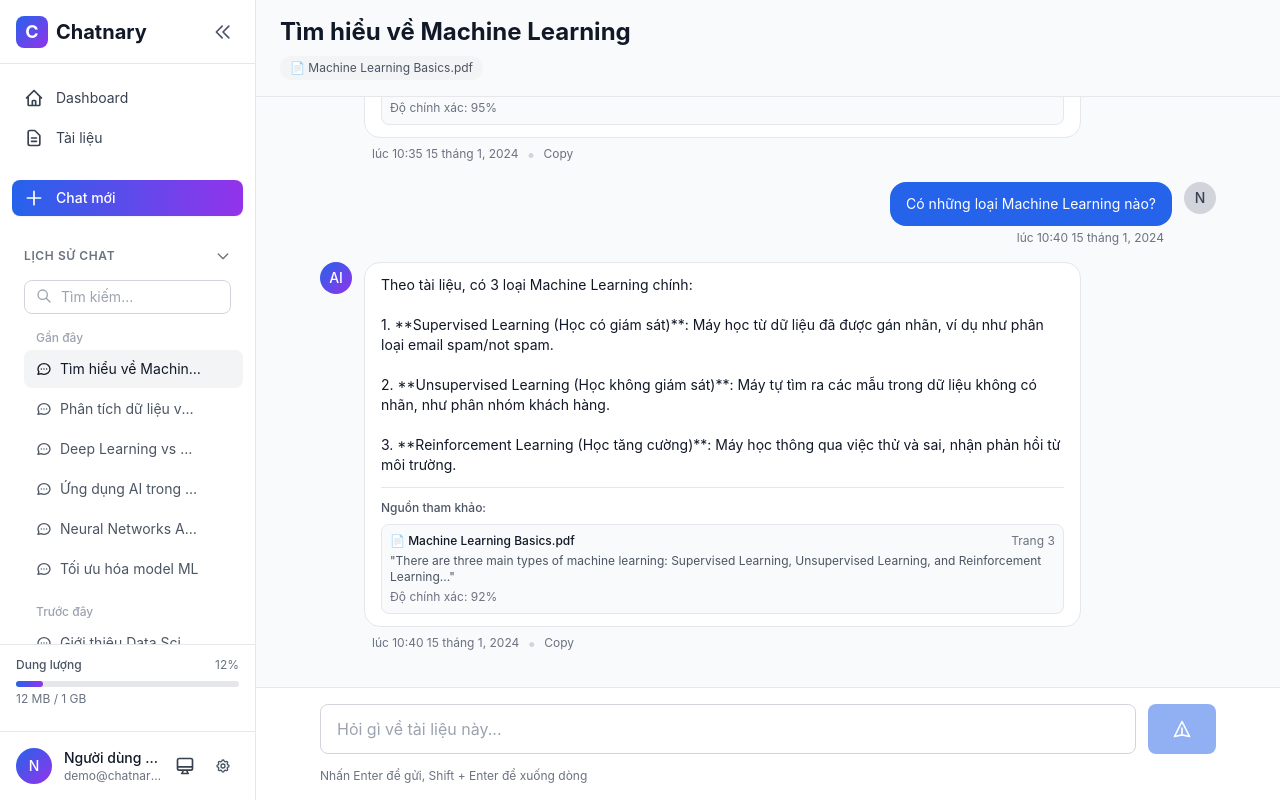
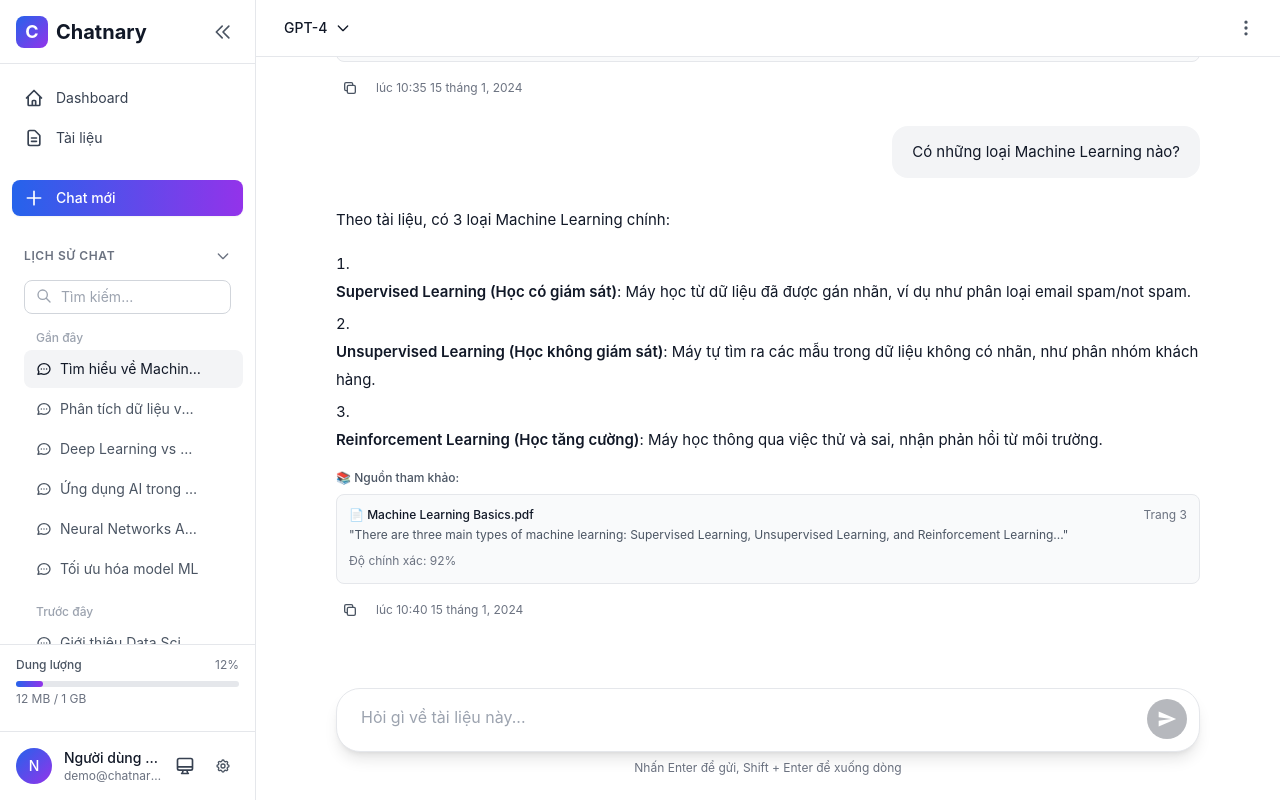
Before and after one commit to ThanhdatOris/chatnary-frontend, a Next.js app: page /chat/chat_001 in a window 1280 px wide. Built offline with nearby package versions, Linux system fonts and the light colour scheme.

Commit message:
chat_layout & fix linter

```diff
--- a/package.json
+++ b/package.json
@@ -26,6 +26,8 @@
     "react-dom": "19.1.0",
     "react-dropzone": "^14.3.8",
     "react-hook-form": "^7.62.0",
+    "react-markdown": "^10.1.0",
+    "remark-gfm": "^4.0.1",
     "tailwind-merge": "^3.3.1",
     "zod": "^4.0.17"
   },
--- a/src/app/chat/[id]/page.tsx
+++ b/src/app/chat/[id]/page.tsx
@@ -8,7 +8,7 @@ import { Button, Loading } from '@/components/ui';
 import { chatsApi, messagesApi, suggestionsApi } from '@/lib/api';
 import { ChatSession, Message } from '@/lib/types';
 import { useParams, useRouter } from 'next/navigation';
-import { useEffect, useRef, useState } from 'react';
+import { useCallback, useEffect, useRef, useState } from 'react';
 
 export default function ChatPage() {
   const params = useParams();
@@ -20,20 +20,13 @@ export default function ChatPage() {
   const [suggestions, setSuggestions] = useState<string[]>([]);
   const [loading, setLoading] = useState(true);
   const [sending, setSending] = useState(false);
+  const [selectedModel, setSelectedModel] = useState('GPT-4');
+  const [showModelMenu, setShowModelMenu] = useState(false);
+  const [showChatMenu, setShowChatMenu] = useState(false);
 
   const messagesEndRef = useRef<HTMLDivElement>(null);
 
-  useEffect(() => {
-    if (chatId) {
-      fetchChatData();
-    }
-  }, [chatId]);
-
-  useEffect(() => {
-    scrollToBottom();
-  }, [messages]);
-
-  const fetchChatData = async () => {
+  const fetchChatData = useCallback(async () => {
     setLoading(true);
     try {
       const [chatRes, messagesRes, suggestionsRes] = await Promise.all([
@@ -50,7 +43,33 @@ export default function ChatPage() {
     } finally {
       setLoading(false);
     }
-  };
+  }, [chatId]);
+
+  useEffect(() => {
+    if (chatId) {
+      fetchChatData();
+    }
+  }, [chatId, fetchChatData]);
+
+  useEffect(() => {
+    scrollToBottom();
+  }, [messages]);
+
+  // Close dropdowns when clicking outside
+  useEffect(() => {
+    const handleClickOutside = (event: MouseEvent) => {
+      const target = event.target as HTMLElement;
+      if (!target.closest('.model-menu-container')) {
+        setShowModelMenu(false);
+      }
+      if (!target.closest('.chat-menu-container')) {
+        setShowChatMenu(false);
+      }
+    };
+
+    document.addEventListener('mousedown', handleClickOutside);
+    return () => document.removeEventListener('mousedown', handleClickOutside);
+  }, []);
 
   const scrollToBottom = () => {
     messagesEndRef.current?.scrollIntoView({ behavior: 'smooth' });
@@ -107,28 +126,82 @@ export default function ChatPage() {
   return (
     <MainLayout>
       <div className="fixed inset-0 flex flex-col" style={{ marginLeft: 'inherit', top: 0, bottom: 0 }}>
-        {/* Header */}
-        <div className="flex-shrink-0 bg-gray-50 dark:bg-gray-950 border-b border-gray-200 dark:border-gray-700 px-6 py-4">
-          <div>
-            <h1 className="text-2xl font-bold text-gray-900 dark:text-gray-100">
-              {chat.title}
-            </h1>
-            <div className="flex items-center gap-2 mt-2">
-              {chat.documents?.map((doc) => (
-                <span
-                  key={doc.id}
-                  className="text-xs text-gray-600 dark:text-gray-400 bg-gray-100 dark:bg-gray-800 px-2.5 py-1 rounded-full"
-                >
-                  📄 {doc.name}
-                </span>
-              ))}
+        {/* Header - ChatGPT Style */}
+        <div className="flex-shrink-0 bg-white dark:bg-gray-900 border-b border-gray-200 dark:border-gray-700">
+          <div className="flex items-center justify-between px-4 h-14">
+            {/* Model Selector */}
+            <div className="relative model-menu-container">
+              <button
+                onClick={() => setShowModelMenu(!showModelMenu)}
+                className="flex items-center gap-2 px-3 py-1.5 rounded-lg hover:bg-gray-100 dark:hover:bg-gray-800 transition-colors text-sm font-medium text-gray-900 dark:text-gray-100"
+              >
+                <span>{selectedModel}</span>
+                <svg className="w-4 h-4" fill="none" viewBox="0 0 24 24" stroke="currentColor">
+                  <path strokeLinecap="round" strokeLinejoin="round" strokeWidth={2} d="M19 9l-7 7-7-7" />
+                </svg>
+              </button>
+
+              {/* Model Dropdown */}
+              {showModelMenu && (
+                <div className="absolute top-full left-0 mt-1 w-48 bg-white dark:bg-gray-800 rounded-lg shadow-lg border border-gray-200 dark:border-gray-700 py-1 z-50">
+                  {['GPT-4', 'GPT-3.5', 'Claude', 'Gemini'].map((model) => (
+                    <button
+                      key={model}
+                      onClick={() => {
+                        setSelectedModel(model);
+                        setShowModelMenu(false);
+                      }}
+                      className="w-full px-4 py-2 text-left text-sm hover:bg-gray-100 dark:hover:bg-gray-700 text-gray-900 dark:text-gray-100"
+                    >
+                      {model}
+                    </button>
+                  ))}
+                </div>
+              )}
+            </div>
+
+            {/* Chat Menu */}
+            <div className="relative chat-menu-container">
+              <button
+                onClick={() => setShowChatMenu(!showChatMenu)}
+                className="p-2 rounded-lg hover:bg-gray-100 dark:hover:bg-gray-800 transition-colors"
+                aria-label="Menu chat"
+              >
+                <svg className="w-5 h-5 text-gray-600 dark:text-gray-400" fill="none" viewBox="0 0 24 24" stroke="currentColor">
+                  <path strokeLinecap="round" strokeLinejoin="round" strokeWidth={2} d="M12 5v.01M12 12v.01M12 19v.01M12 6a1 1 0 110-2 1 1 0 010 2zm0 7a1 1 0 110-2 1 1 0 010 2zm0 7a1 1 0 110-2 1 1 0 010 2z" />
+                </svg>
+              </button>
+
+              {/* Menu Dropdown */}
+              {showChatMenu && (
+                <div className="absolute top-full right-0 mt-1 w-48 bg-white dark:bg-gray-800 rounded-lg shadow-lg border border-gray-200 dark:border-gray-700 py-1 z-50">
+                  <button
+                    onClick={() => setShowChatMenu(false)}
+                    className="w-full px-4 py-2 text-left text-sm hover:bg-gray-100 dark:hover:bg-gray-700 text-gray-900 dark:text-gray-100"
+                  >
+                    Đổi tên
+                  </button>
+                  <button
+                    onClick={() => setShowChatMenu(false)}
+                    className="w-full px-4 py-2 text-left text-sm hover:bg-gray-100 dark:hover:bg-gray-700 text-gray-900 dark:text-gray-100"
+                  >
+                    Chia sẻ
+                  </button>
+                  <button
+                    onClick={() => setShowChatMenu(false)}
+                    className="w-full px-4 py-2 text-left text-sm hover:bg-gray-100 dark:hover:bg-gray-700 text-red-600 dark:text-red-400"
+                  >
+                    Xóa chat
+                  </button>
+                </div>
+              )}
             </div>
           </div>
         </div>
 
         {/* Messages Area */}
-        <div className="flex-1 overflow-y-auto px-6 py-4 bg-gray-50 dark:bg-gray-950">
-          <div className="max-w-4xl mx-auto space-y-4">
+        <div className="flex-1 overflow-y-auto bg-white dark:bg-gray-900 pt-0">
+          <div className="max-w-4xl mx-auto px-4 py-6 space-y-6">
             {messages.length === 0 ? (
               <div className="text-center py-16">
                 <div className="w-16 h-16 bg-blue-100 dark:bg-blue-900/30 rounded-full flex items-center justify-center mx-auto mb-4">
--- a/src/app/chat/page.tsx
+++ b/src/app/chat/page.tsx
@@ -132,6 +132,7 @@ export default function ChatPage() {
                         checked={selectedDocs.includes(doc.id)}
                         onChange={() => handleToggleDoc(doc.id)}
                         className="w-5 h-5 text-blue-600 rounded focus:ring-blue-500"
+                        aria-label={`Chọn tài liệu ${doc.name}`}
                       />
                     </div>
                     <div className="text-3xl">{getFileIcon(doc.type)}</div>
--- a/src/components/chat/ChatInput.tsx
+++ b/src/components/chat/ChatInput.tsx
@@ -1,6 +1,5 @@
 'use client';
 
-import { Button } from '@/components/ui';
 import { KeyboardEvent, useEffect, useRef, useState } from 'react';
 
 interface ChatInputProps {
@@ -36,10 +35,9 @@ export default function ChatInput({ onSend, disabled, placeholder = 'Nhập câu
   };
 
   return (
-    <div className="border-t border-gray-200 dark:border-gray-700 bg-white dark:bg-gray-900 px-6 py-4">
-      <div className="max-w-4xl mx-auto">
-        <div className="flex gap-3 items-start">
-          <div className="flex-1 relative">
+    <div className="bg-white dark:bg-gray-900 pt-4 pb-6">
+      <div className="max-w-4xl mx-auto px-4">
+        <div className="relative bg-white dark:bg-gray-800 rounded-3xl shadow-lg border border-gray-200 dark:border-gray-700">
           <textarea
             ref={textareaRef}
             value={message}
@@ -48,28 +46,15 @@ export default function ChatInput({ onSend, disabled, placeholder = 'Nhập câu
             placeholder={placeholder}
             disabled={disabled}
             rows={1}
-              className="w-full px-4 py-3 pr-12 rounded-lg border border-gray-300 dark:border-gray-600
-                       bg-white dark:bg-gray-800 text-gray-900 dark:text-gray-100
-                       placeholder:text-gray-400 dark:placeholder:text-gray-500
-                       focus:outline-none focus:ring-2 focus:ring-blue-500 focus:border-transparent
-                       disabled:opacity-50 disabled:cursor-not-allowed resize-none min-h-[50px] max-h-32"
+            className="w-full px-6 py-4 pr-14 bg-transparent text-gray-900 dark:text-gray-100 placeholder:text-gray-400 dark:placeholder:text-gray-500 focus:outline-none resize-none min-h-[56px] max-h-32 rounded-3xl"
             style={{ overflowY: message.length > 100 ? 'auto' : 'hidden' }}
           />
-            {message && (
+
+          {/* Send Button */}
           <button
-                onClick={() => setMessage('')}
-                className="absolute right-3 top-3.5 text-gray-400 hover:text-gray-600 dark:hover:text-gray-300 transition-colors"
-              >
-                <svg className="w-5 h-5" fill="none" viewBox="0 0 24 24" stroke="currentColor">
-                  <path strokeLinecap="round" strokeLinejoin="round" strokeWidth={2} d="M6 18L18 6M6 6l12 12" />
-                </svg>
-              </button>
-            )}
-          </div>
-          <Button
             onClick={handleSend}
             disabled={!message.trim() || disabled}
-            className="px-6 h-[50px] flex-shrink-0"
+            className="absolute right-3 bottom-3 w-10 h-10 rounded-full bg-gray-900 dark:bg-white text-white dark:text-gray-900 flex items-center justify-center disabled:opacity-30 disabled:cursor-not-allowed hover:opacity-80 transition-opacity"
           >
             {disabled ? (
               <svg className="animate-spin h-5 w-5" fill="none" viewBox="0 0 24 24">
@@ -77,13 +62,13 @@ export default function ChatInput({ onSend, disabled, placeholder = 'Nhập câu
                 <path className="opacity-75" fill="currentColor" d="M4 12a8 8 0 018-8V0C5.373 0 0 5.373 0 12h4zm2 5.291A7.962 7.962 0 014 12H0c0 3.042 1.135 5.824 3 7.938l3-2.647z" />
               </svg>
             ) : (
-              <svg className="w-5 h-5" fill="none" viewBox="0 0 24 24" stroke="currentColor">
-                <path strokeLinecap="round" strokeLinejoin="round" strokeWidth={2} d="M12 19l9 2-9-18-9 18 9-2zm0 0v-8" />
+              <svg className="w-5 h-5" fill="currentColor" viewBox="0 0 24 24">
+                <path d="M2.01 21L23 12 2.01 3 2 10l15 2-15 2z" />
               </svg>
             )}
-          </Button>
+          </button>
         </div>
-        <p className="text-xs text-gray-500 dark:text-gray-400 mt-2 select-none">
+        <p className="text-xs text-gray-500 dark:text-gray-400 mt-2 text-center select-none">
           Nhấn Enter để gửi, Shift + Enter để xuống dòng
         </p>
       </div>
--- a/src/components/chat/ChatMessage.tsx
+++ b/src/components/chat/ChatMessage.tsx
@@ -3,6 +3,8 @@
 import { Message } from '@/lib/types';
 import { copyToClipboard, formatDateTime } from '@/lib/utils';
 import { useState } from 'react';
+import ReactMarkdown from 'react-markdown';
+import remarkGfm from 'remark-gfm';
 
 interface ChatMessageProps {
   message: Message;
@@ -22,38 +24,73 @@ export default function ChatMessage({ message }: ChatMessageProps) {
   const isUser = message.role === 'user';
 
   return (
-    <div className={`flex gap-3 ${isUser ? 'justify-end' : 'justify-start'}`}>
-      {/* Avatar */}
-      {!isUser && (
-        <div className="w-8 h-8 rounded-full bg-gradient-to-br from-blue-600 to-purple-600 flex items-center justify-center flex-shrink-0">
-          <span className="text-white text-sm font-medium">AI</span>
-        </div>
-      )}
-
+    <div className={`flex ${isUser ? 'justify-end' : 'justify-start'}`}>
       {/* Message Content */}
-      <div className={`max-w-[80%] ${isUser ? 'order-first' : ''}`}>
+      <div className={`${isUser ? 'max-w-[70%]' : 'w-full'}`}>
         <div
-          className={`rounded-2xl px-4 py-3 ${
+          className={`${
             isUser
-              ? 'bg-blue-600 text-white'
-              : 'bg-white dark:bg-gray-800 border border-gray-200 dark:border-gray-700'
+              ? 'bg-gray-100 dark:bg-gray-800 rounded-2xl px-5 py-3'
+              : 'px-0 py-1'
           }`}
         >
-          <p className={`text-sm whitespace-pre-wrap ${isUser ? 'text-white' : 'text-gray-900 dark:text-gray-100'}`}>
-            {message.content}
-          </p>
+          {isUser ? (
+            <div className="text-[15px] leading-7 text-gray-900 dark:text-gray-100 whitespace-pre-wrap">
+              {message.content}
+            </div>
+          ) : (
+            <div className="markdown-content text-[15px] leading-7 text-gray-900 dark:text-gray-100">
+              <ReactMarkdown
+                remarkPlugins={[remarkGfm]}
+                components={{
+                  p: ({children}) => <p className="my-4 first:mt-0 last:mb-0">{children}</p>,
+                  h1: ({children}) => <h1 className="text-2xl font-semibold mt-6 mb-4">{children}</h1>,
+                  h2: ({children}) => <h2 className="text-xl font-semibold mt-6 mb-4">{children}</h2>,
+                  h3: ({children}) => <h3 className="text-lg font-semibold mt-6 mb-4">{children}</h3>,
+                  code: ({inline, children, ...props}: any) =>
+                    inline ? (
+                      <code className="px-1.5 py-0.5 rounded bg-gray-100 dark:bg-gray-800 text-pink-600 dark:text-pink-400 font-mono text-sm" {...props}>
+                        {children}
+                      </code>
+                    ) : (
+                      <code className="block bg-gray-900 dark:bg-gray-950 text-gray-100 p-4 rounded-lg overflow-x-auto font-mono text-sm" {...props}>
+                        {children}
+                      </code>
+                    ),
+                  pre: ({children}) => <pre className="my-4">{children}</pre>,
+                  ul: ({children}) => <ul className="my-4 list-disc list-inside space-y-1">{children}</ul>,
+                  ol: ({children}) => <ol className="my-4 list-decimal list-inside space-y-1">{children}</ol>,
+                  // ReactMarkdown ensures li is wrapped in ul/ol
+                  li: ({children}) => <li className="my-1">{children}</li>,
+                  a: ({children, href}) => (
+                    <a href={href} className="text-blue-600 dark:text-blue-400 hover:underline" target="_blank" rel="noopener noreferrer">
+                      {children}
+                    </a>
+                  ),
+                  strong: ({children}) => <strong className="font-semibold text-gray-900 dark:text-gray-100">{children}</strong>,
+                  blockquote: ({children}) => (
+                    <blockquote className="border-l-4 border-gray-300 dark:border-gray-700 pl-4 italic my-4">
+                      {children}
+                    </blockquote>
+                  ),
+                }}
+              >
+                {message.content}
+              </ReactMarkdown>
+            </div>
+          )}
 
-          {/* Sources */}
-          {message.sources && message.sources.length > 0 && (
-            <div className="mt-3 pt-3 border-t border-gray-200 dark:border-gray-700">
+          {/* Sources - Only for AI messages */}
+          {!isUser && message.sources && message.sources.length > 0 && (
+            <div className="mt-4 space-y-2">
               <p className="text-xs font-medium text-gray-600 dark:text-gray-400 mb-2">
-                Nguồn tham khảo:
+                📚 Nguồn tham khảo:
               </p>
               <div className="space-y-2">
                 {message.sources.map((source, idx) => (
                   <div
                     key={idx}
-                    className="p-2 bg-gray-50 dark:bg-gray-900/50 rounded-lg border border-gray-200 dark:border-gray-700"
+                    className="p-3 bg-gray-50 dark:bg-gray-800/50 rounded-lg border border-gray-200 dark:border-gray-700"
                   >
                     <div className="flex items-center justify-between mb-1">
                       <span className="text-xs font-medium text-gray-900 dark:text-gray-100">
@@ -66,7 +103,7 @@ export default function ChatMessage({ message }: ChatMessageProps) {
                     <p className="text-xs text-gray-600 dark:text-gray-400 line-clamp-2">
                       &quot;{source.content}&quot;
                     </p>
-                    <div className="mt-1 flex items-center gap-2">
+                    <div className="mt-1">
                       <span className="text-xs text-gray-500 dark:text-gray-400">
                         Độ chính xác: {Math.round(source.score * 100)}%
                       </span>
@@ -78,32 +115,30 @@ export default function ChatMessage({ message }: ChatMessageProps) {
           )}
         </div>
 
-        {/* Metadata */}
-        <div className={`flex items-center gap-2 mt-1 px-2 ${isUser ? 'justify-end' : 'justify-start'}`}>
-          <span className="text-xs text-gray-500 dark:text-gray-400">
-            {formatDateTime(message.createdAt)}
-          </span>
-
-          {!isUser && (
-            <>
-              <span className="text-gray-300 dark:text-gray-600">•</span>
-              <button
-                onClick={handleCopy}
-                className="text-xs text-gray-500 dark:text-gray-400 hover:text-gray-700 dark:hover:text-gray-300 transition-colors"
-              >
-                {copied ? '✓ Đã copy' : 'Copy'}
-              </button>
-            </>
-          )}
-        </div>
+        {/* Metadata - Actions for AI messages */}
+        {!isUser && (
+          <div className="flex items-center gap-3 mt-2">
+            <button
+              onClick={handleCopy}
+              className="p-1.5 rounded-lg hover:bg-gray-100 dark:hover:bg-gray-800 transition-colors"
+              title={copied ? 'Đã copy' : 'Copy'}
+            >
+              {copied ? (
+                <svg className="w-4 h-4 text-green-600" fill="none" viewBox="0 0 24 24" stroke="currentColor">
+                  <path strokeLinecap="round" strokeLinejoin="round" strokeWidth={2} d="M5 13l4 4L19 7" />
+                </svg>
+              ) : (
+                <svg className="w-4 h-4 text-gray-600 dark:text-gray-400" fill="none" viewBox="0 0 24 24" stroke="currentColor">
+                  <path strokeLinecap="round" strokeLinejoin="round" strokeWidth={2} d="M8 16H6a2 2 0 01-2-2V6a2 2 0 012-2h8a2 2 0 012 2v2m-6 12h8a2 2 0 002-2v-8a2 2 0 00-2-2h-8a2 2 0 00-2 2v8a2 2 0 002 2z" />
+                </svg>
+              )}
+            </button>
+            <span className="text-xs text-gray-500 dark:text-gray-400">
+              {formatDateTime(message.createdAt)}
+            </span>
+          </div>
+        )}
       </div>
-
-      {/* User Avatar */}
-      {isUser && (
-        <div className="w-8 h-8 rounded-full bg-gray-300 dark:bg-gray-600 flex items-center justify-center flex-shrink-0">
-          <span className="text-gray-700 dark:text-gray-200 text-sm font-medium">N</span>
-        </div>
-      )}
     </div>
   );
 }
--- a/src/components/document/DocumentCard.tsx
+++ b/src/components/document/DocumentCard.tsx
@@ -76,6 +76,7 @@ export default function DocumentCard({ document, onDelete, onChat }: DocumentCar
             <button
               onClick={() => setShowMenu(!showMenu)}
               className="p-1 rounded hover:bg-gray-100 dark:hover:bg-gray-700 transition-colors opacity-0 group-hover:opacity-100"
+              aria-label="Menu tài liệu"
             >
               <svg className="w-5 h-5 text-gray-600 dark:text-gray-400" fill="none" viewBox="0 0 24 24" stroke="currentColor">
                 <path strokeLinecap="round" strokeLinejoin="round" strokeWidth={2} d="M12 5v.01M12 12v.01M12 19v.01M12 6a1 1 0 110-2 1 1 0 010 2zm0 7a1 1 0 110-2 1 1 0 010 2zm0 7a1 1 0 110-2 1 1 0 010 2z" />
--- a/src/components/document/FileUploadZone.tsx
+++ b/src/components/document/FileUploadZone.tsx
@@ -91,6 +91,7 @@ export default function FileUploadZone({ onUpload, isUploading }: FileUploadZone
           accept=".pdf,.doc,.docx,.txt,.md"
           onChange={handleFileSelect}
           disabled={isUploading}
+          aria-label="Chọn file để tải lên"
         />
 
         <div className="flex flex-col items-center gap-4">
--- a/src/components/ui/Modal.tsx
+++ b/src/components/ui/Modal.tsx
@@ -73,6 +73,7 @@ export default function Modal({
               <button
                 onClick={onClose}
                 className="text-gray-400 hover:text-gray-600 dark:hover:text-gray-300 transition-colors"
+                aria-label="Đóng"
               >
                 <svg className="w-6 h-6" fill="none" viewBox="0 0 24 24" stroke="currentColor">
                   <path strokeLinecap="round" strokeLinejoin="round" strokeWidth={2} d="M6 18L18 6M6 6l12 12" />
--- a/tsconfig.json
+++ b/tsconfig.json
@@ -13,6 +13,7 @@
     "isolatedModules": true,
     "jsx": "preserve",
     "incremental": true,
+    "forceConsistentCasingInFileNames": true,
     "plugins": [
       {
         "name": "next"
```
Also changed, not shown: src/app/settings/page.tsx (+6 -3 lines), src/components/layout/Sidebar.tsx (+9 -5 lines), 1 other file (tests, documents, lock files or other folders). Lines whose indentation alone changed are shown as unchanged.
